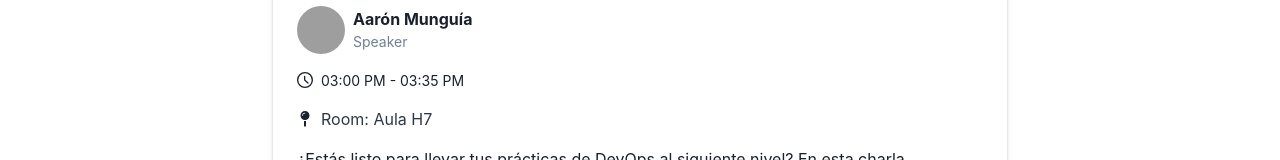
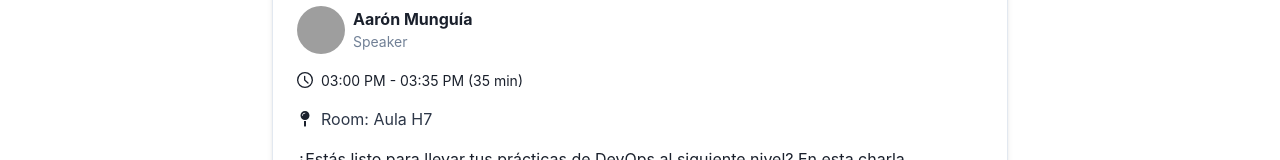
Before and after one commit to awscommunitymx/agenda, a Next.js app: page /session/1 in a window 1280 px wide. Shown: the part 428-588 px from the top of the page. Built offline with nearby package versions, Linux system fonts and the light colour scheme; grey boxes are pictures that could not be loaded.

Commit message:
Show duration in session details page
Co-authored-by: David Victoria <90426863+davidvictoria@users.noreply.github.com>

```diff
--- a/app/components/SingleSessionPage.tsx
+++ b/app/components/SingleSessionPage.tsx
@@ -18,7 +18,7 @@ import {getCategoryColor, getLevelColor} from "@/app/utils/colors";
 import {Icon, TimeIcon} from "@chakra-ui/icons";
 import {FaHeart, FaMapPin, FaRegHeart} from "react-icons/fa";
 import {isFavorite, registerFavorite, toggleFavorite} from "@/app/utils/favorite";
-import {formatTime} from "@/app/utils/time";
+import {formatTime, getTimeDifference} from "@/app/utils/time";
 
 interface SingleSessionPageProps {
     session: Session;
@@ -102,10 +102,10 @@ const SingleSessionPage: React.FC<SingleSessionPageProps> = ({session}) => {
                     {
                         isLoaded ?
                             <Text fontSize="sm" suppressHydrationWarning>
-                                {sessionTime.start} - {sessionTime.end}
+                                {sessionTime.start} - {sessionTime.end} ({getTimeDifference(session.time.start, session.time.end)})
                             </Text>
                             :
-                            <SkeletonText noOfLines={1} w="100px"/>
+                            <SkeletonText noOfLines={1} w="150px"/>
                     }
                 </HStack>
 
```
